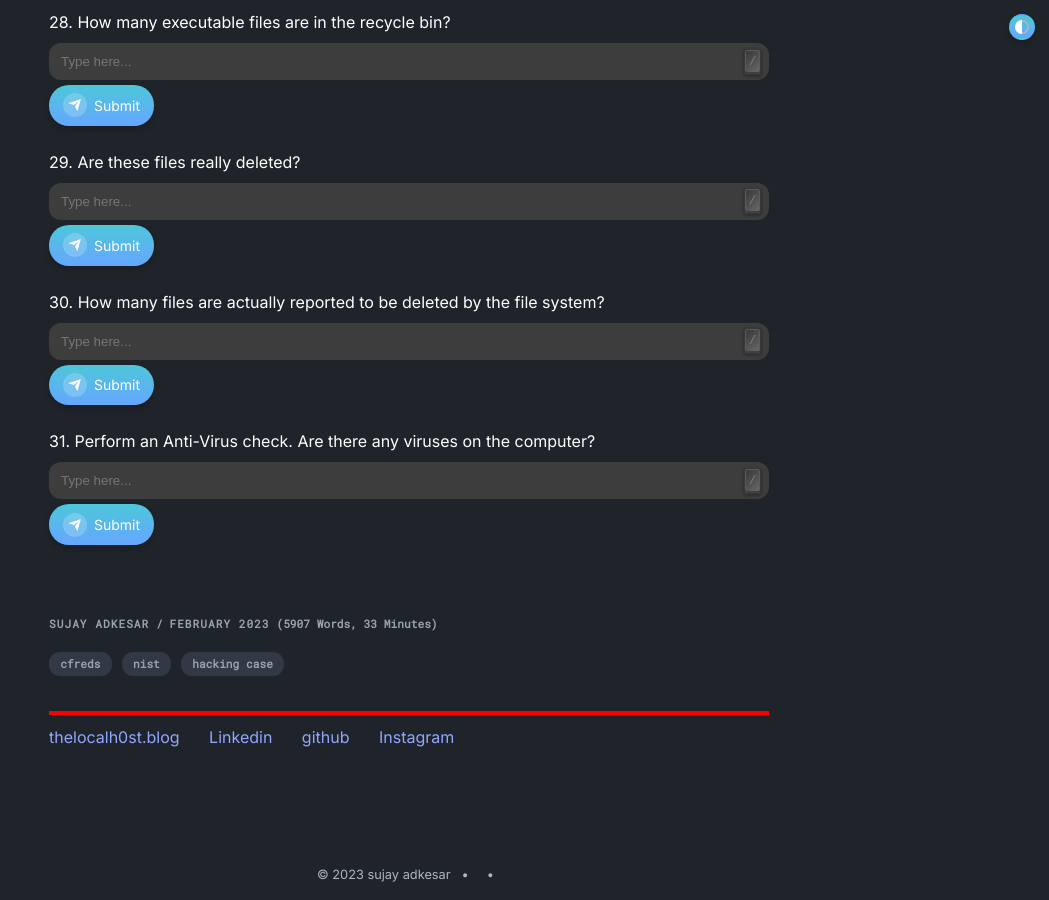
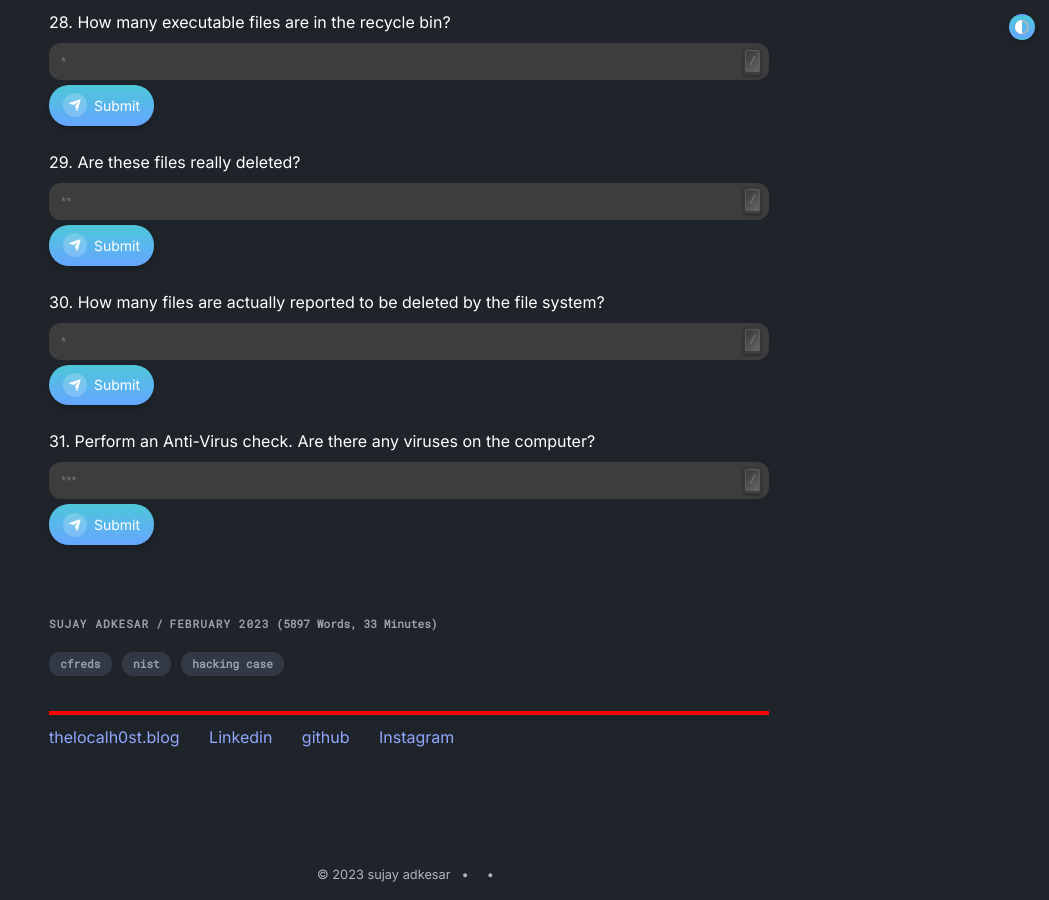
Before and after one commit to thelocalh0st/ForensicsWorkstation, a Jekyll site: the page built from _posts/2023-02-12-nist-hackingcase.md, in a window 1280 px wide and 900 px high, scrolled down 5471 px. Shown: the whole window, without its empty margins (231-1280 px from the left). Built offline with Jekyll 4.4.1, drawn with Linux system fonts in a browser that asks for light colours.

Commit message:
Update 2023-02-12-nist-hackingcase.md

```diff
--- a/_posts/2023-02-12-nist-hackingcase.md
+++ b/_posts/2023-02-12-nist-hackingcase.md
@@ -32,7 +32,7 @@ On `09/20/04` , a `Dell CPi notebook computer`, serial # VLQLW, was found abando
 <form onsubmit="verifyAnswer(); return false;">
   <label for="answer">1. What is the image hash? Does the acquisition and verification hash match? </label>
   <label class="search-label">
-    <input type="text" name="text" class="input" id="answer" required="" placeholder="Type here...">
+    <input type="text" name="text" class="input" id="answer" required="" placeholder="********************************">
     <kbd class="slash-icon">/</kbd>
     <svg class="search-icon" xmlns="http://www.w3.org/2000/svg" version="1.1" xmlns:xlink="http://www.w3.org/1999/xlink" width="512" height="512" x="0" y="0" viewBox="0 0 56.966 56.966" style="enable-background:new 0 0 512 512" xml:space="preserve">
       <g>
@@ -76,7 +76,7 @@ On `09/20/04` , a `Dell CPi notebook computer`, serial # VLQLW, was found abando
 <form onsubmit="verifyAnswer2(); return false;">
   <label for="answer2">2. What operating system was used on the computer? </label>
   <label class="search-label">
-    <input type="text" name="text" class="input" id="answer2" required="" placeholder="Type here...">
+    <input type="text" name="text" class="input" id="answer2" required="" placeholder="********* ******* **">
     <kbd class="slash-icon">/</kbd>
     <svg class="search-icon" xmlns="http://www.w3.org/2000/svg" version="1.1" xmlns:xlink="http://www.w3.org/1999/xlink" width="512" height="512" x="0" y="0" viewBox="0 0 56.966 56.966" style="enable-background:new 0 0 512 512" xml:space="preserve">
       <g>
@@ -208,7 +208,7 @@ On `09/20/04` , a `Dell CPi notebook computer`, serial # VLQLW, was found abando
 <form onsubmit="verifyAnswer5(); return false;">
   <label for="answer5">5. Who is the registered owner?</label>
   <label class="search-label">
-    <input type="text" name="text" class="input" id="answer5" required="" placeholder="Type here...">
+    <input type="text" name="text" class="input" id="answer5" required="" placeholder="**** *******">
     <kbd class="slash-icon">/</kbd>
     <svg class="search-icon" xmlns="http://www.w3.org/2000/svg" version="1.1" xmlns:xlink="http://www.w3.org/1999/xlink" width="512" height="512" x="0" y="0" viewBox="0 0 56.966 56.966" style="enable-background:new 0 0 512 512" xml:space="preserve">
       <g>
@@ -252,7 +252,7 @@ On `09/20/04` , a `Dell CPi notebook computer`, serial # VLQLW, was found abando
 <form onsubmit="verifyAnswer6(); return false;">
   <label for="answer6">6. What is the computer account name?</label>
   <label class="search-label">
-    <input type="text" name="text" class="input" id="answer6" required="" placeholder="Type here...">
+    <input type="text" name="text" class="input" id="answer6" required="" placeholder="*-*************">
     <kbd class="slash-icon">/</kbd>
     <svg class="search-icon" xmlns="http://www.w3.org/2000/svg" version="1.1" xmlns:xlink="http://www.w3.org/1999/xlink" width="512" height="512" x="0" y="0" viewBox="0 0 56.966 56.966" style="enable-background:new 0 0 512 512" xml:space="preserve">
       <g>
@@ -382,7 +382,7 @@ On `09/20/04` , a `Dell CPi notebook computer`, serial # VLQLW, was found abando
 <form onsubmit="verifyAnswer9(); return false;">
   <label for="answer9">9. How many accounts are recorded (total number)?</label>
   <label class="search-label">
-    <input type="text" name="text" class="input" id="answer9" required="" placeholder="Type here...">
+    <input type="text" name="text" class="input" id="answer9" required="" placeholder="*">
     <kbd class="slash-icon">/</kbd>
     <svg class="search-icon" xmlns="http://www.w3.org/2000/svg" version="1.1" xmlns:xlink="http://www.w3.org/1999/xlink" width="512" height="512" x="0" y="0" viewBox="0 0 56.966 56.966" style="enable-background:new 0 0 512 512" xml:space="preserve">
       <g>
@@ -426,7 +426,7 @@ On `09/20/04` , a `Dell CPi notebook computer`, serial # VLQLW, was found abando
 <form onsubmit="verifyAnswer10(); return false;">
   <label for="answer10">10. What is the account name of the user who mostly uses the computer?</label>
   <label class="search-label">
-    <input type="text" name="text" class="input" id="answer10" required="" placeholder="Type here...">
+    <input type="text" name="text" class="input" id="answer10" required="" placeholder="**. ****">
     <kbd class="slash-icon">/</kbd>
     <svg class="search-icon" xmlns="http://www.w3.org/2000/svg" version="1.1" xmlns:xlink="http://www.w3.org/1999/xlink" width="512" height="512" x="0" y="0" viewBox="0 0 56.966 56.966" style="enable-background:new 0 0 512 512" xml:space="preserve">
       <g>
@@ -470,7 +470,7 @@ On `09/20/04` , a `Dell CPi notebook computer`, serial # VLQLW, was found abando
 <form onsubmit="verifyAnswer11(); return false;">
   <label for="answer11">11. Who was the last user to logon to the computer?</label>
   <label class="search-label">
-    <input type="text" name="text" class="input" id="answer11" required="" placeholder="Type here...">
+    <input type="text" name="text" class="input" id="answer11" required="" placeholder="**. ****">
     <kbd class="slash-icon">/</kbd>
     <svg class="search-icon" xmlns="http://www.w3.org/2000/svg" version="1.1" xmlns:xlink="http://www.w3.org/1999/xlink" width="512" height="512" x="0" y="0" viewBox="0 0 56.966 56.966" style="enable-background:new 0 0 512 512" xml:space="preserve">
       <g>
@@ -655,7 +655,7 @@ On `09/20/04` , a `Dell CPi notebook computer`, serial # VLQLW, was found abando
 <form onsubmit="verifyAnswer15(); return false;">
   <label for="answer15">15. In the above answer, the first 3 hex characters of the MAC address report the vendor of the card. Which NIC card was used during the installation and set-up for LOOK@LAN?</label>
   <label class="search-label">
-    <input type="text" name="text" class="input" id="answer15" required="" placeholder="Type here...">
+    <input type="text" name="text" class="input" id="answer15" required="" placeholder="*******">
     <kbd class="slash-icon">/</kbd>
     <svg class="search-icon" xmlns="http://www.w3.org/2000/svg" version="1.1" xmlns:xlink="http://www.w3.org/1999/xlink" width="512" height="512" x="0" y="0" viewBox="0 0 56.966 56.966" style="enable-background:new 0 0 512 512" xml:space="preserve">
       <g>
@@ -751,7 +751,7 @@ On `09/20/04` , a `Dell CPi notebook computer`, serial # VLQLW, was found abando
 <form onsubmit="verifyAnswer17(); return false;">
   <label for="answer17">17. What is the SMTP email address for Mr. Evil?</label>
   <label class="search-label">
-    <input type="text" name="text" class="input" id="answer17" required="" placeholder="Type here...">
+    <input type="text" name="text" class="input" id="answer17" required="" placeholder="*********@*********.***">
     <kbd class="slash-icon">/</kbd>
     <svg class="search-icon" xmlns="http://www.w3.org/2000/svg" version="1.1" xmlns:xlink="http://www.w3.org/1999/xlink" width="512" height="512" x="0" y="0" viewBox="0 0 56.966 56.966" style="enable-background:new 0 0 512 512" xml:space="preserve">
       <g>
@@ -795,7 +795,7 @@ On `09/20/04` , a `Dell CPi notebook computer`, serial # VLQLW, was found abando
 <form onsubmit="verifyAnswer18(); return false;">
   <label for="answer18">18. What are the NNTP (news server) settings for Mr. Evil?</label>
   <label class="search-label">
-    <input name="text" class="input" id="answer18" required="" placeholder="Type here...">
+    <input name="text" class="input" id="answer18" required="" placeholder="****.******.*********.***">
     <kbd class="slash-icon">/</kbd>
     <svg class="search-icon" xmlns="http://www.w3.org/2000/svg" version="1.1" xmlns:xlink="http://www.w3.org/1999/xlink" width="512" height="512" x="0" y="0" viewBox="0 0 56.966 56.966" style="enable-background:new 0 0 512 512" xml:space="preserve">
       <g>
@@ -1010,7 +1010,7 @@ the user settings that was shown when the user was online and in a chat channel?
 <form onsubmit="verifyAnswer23(); return false;">
   <label for="answer23">23. Ethereal, a popular “sniffing” program that can be used to intercept wired and wireless internet packets was also found to be installed. When TCP packets are collected and re-assembled, the default save directory is that users \My Documents directory. What is the name of the file that contains the intercepted data?</label>
   <label class="search-label">
-    <input type="text" name="text" class="input" id="answer23" required="" placeholder="Type here...">
+    <input type="text" name="text" class="input" id="answer23" required="" placeholder="***********">
     <kbd class="slash-icon">/</kbd>
     <svg class="search-icon" xmlns="http://www.w3.org/2000/svg" version="1.1" xmlns:xlink="http://www.w3.org/1999/xlink" width="512" height="512" x="0" y="0" viewBox="0 0 56.966 56.966" style="enable-background:new 0 0 512 512" xml:space="preserve">
       <!-- Search icon path -->
@@ -1053,7 +1053,7 @@ the user settings that was shown when the user was online and in a chat channel?
 <form onsubmit="verifyAnswer24(); return false;">
   <label for="answer24">24. Viewing the file in a text format reveals much information about who and what was intercepted. What type of wireless computer was the victim (person who had his internet surfing recorded) using?</label>
   <label class="search-label">
-    <input type="text" name="text" class="input" id="answer24" required="" placeholder="Type here...">
+    <input type="text" name="text" class="input" id="answer24" required="" placeholder="******* ** (****** **)">
     <kbd class="slash-icon">/</kbd>
     <svg class="search-icon" xmlns="http://www.w3.org/2000/svg" version="1.1" xmlns:xlink="http://www.w3.org/1999/xlink" width="512" height="512" x="0" y="0" viewBox="0 0 56.966 56.966" style="enable-background:new 0 0 512 512" xml:space="preserve">
       <!-- Search icon path -->
@@ -1138,7 +1138,7 @@ the user settings that was shown when the user was online and in a chat channel?
 <form onsubmit="verifyAnswer26(); return false;">
   <label for="answer26">26. Search for the main user's web-based email address. What is it?</label>
   <label class="search-label">
-    <input type="text" name="text" class="input" id="answer26" required="" placeholder="Type here...">
+    <input type="text" name="text" class="input" id="answer26" required="" placeholder="***********@******.***">
     <kbd class="slash-icon">/</kbd>
     <svg class="search-icon" xmlns="http://www.w3.org/2000/svg" version="1.1" xmlns:xlink="http://www.w3.org/1999/xlink" width="512" height="512" x="0" y="0" viewBox="0 0 56.966 56.966" style="enable-background:new 0 0 512 512" xml:space="preserve">
       <!-- Search icon path -->
@@ -1181,7 +1181,7 @@ the user settings that was shown when the user was online and in a chat channel?
 <form onsubmit="verifyAnswer27(); return false;">
   <label for="answer27">27. Yahoo Mail, a popular web-based email service, saves copies of the email under what file name?</label>
   <label class="search-label">
-    <input type="text" name="text" class="input" id="answer27" required="" placeholder="Type here...">
+    <input type="text" name="text" class="input" id="answer27" required="" placeholder="***********[*].***">
     <kbd class="slash-icon">/</kbd>
     <svg class="search-icon" xmlns="http://www.w3.org/2000/svg" version="1.1" xmlns:xlink="http://www.w3.org/1999/xlink" width="512" height="512" x="0" y="0" viewBox="0 0 56.966 56.966" style="enable-background:new 0 0 512 512" xml:space="preserve">
       <!-- Search icon path -->
@@ -1223,7 +1223,7 @@ the user settings that was shown when the user was online and in a chat channel?
 <form onsubmit="verifyAnswer28(); return false;">
   <label for="answer28">28. How many executable files are in the recycle bin?</label>
   <label class="search-label">
-    <input type="text" name="text" class="input" id="answer28" required="" placeholder="Type here...">
+    <input type="text" name="text" class="input" id="answer28" required="" placeholder="*">
     <kbd class="slash-icon">/</kbd>
     <svg class="search-icon" xmlns="http://www.w3.org/2000/svg" version="1.1" xmlns:xlink="http://www.w3.org/1999/xlink" width="512" height="512" x="0" y="0" viewBox="0 0 56.966 56.966" style="enable-background:new 0 0 512 512" xml:space="preserve">
       <!-- Search icon path -->
@@ -1266,7 +1266,7 @@ the user settings that was shown when the user was online and in a chat channel?
 <form onsubmit="verifyAnswer29(); return false;">
   <label for="answer29">29. Are these files really deleted?</label>
   <label class="search-label">
-    <input type="text" name="text" class="input" id="answer29" required="" placeholder="Type here...">
+    <input type="text" name="text" class="input" id="answer29" required="" placeholder="**">
     <kbd class="slash-icon">/</kbd>
     <svg class="search-icon" xmlns="http://www.w3.org/2000/svg" version="1.1" xmlns:xlink="http://www.w3.org/1999/xlink" width="512" height="512" x="0" y="0" viewBox="0 0 56.966 56.966" style="enable-background:new 0 0 512 512" xml:space="preserve">
       <!-- Search icon path -->
@@ -1309,7 +1309,7 @@ the user settings that was shown when the user was online and in a chat channel?
 <form onsubmit="verifyAnswer30(); return false;">
   <label for="answer30">30. How many files are actually reported to be deleted by the file system?</label>
   <label class="search-label">
-    <input type="text" name="text" class="input" id="answer30" required="" placeholder="Type here...">
+    <input type="text" name="text" class="input" id="answer30" required="" placeholder="*">
     <kbd class="slash-icon">/</kbd>
     <svg class="search-icon" xmlns="http://www.w3.org/2000/svg" version="1.1" xmlns:xlink="http://www.w3.org/1999/xlink" width="512" height="512" x="0" y="0" viewBox="0 0 56.966 56.966" style="enable-background:new 0 0 512 512" xml:space="preserve">
       <!-- Search icon path -->
@@ -1352,7 +1352,7 @@ the user settings that was shown when the user was online and in a chat channel?
 <form onsubmit="verifyAnswer31(); return false;">
   <label for="answer31">31. Perform an Anti-Virus check. Are there any viruses on the computer?</label>
   <label class="search-label">
-    <input type="text" name="text" class="input" id="answer31" required="" placeholder="Type here...">
+    <input type="text" name="text" class="input" id="answer31" required="" placeholder="***">
     <kbd class="slash-icon">/</kbd>
     <svg class="search-icon" xmlns="http://www.w3.org/2000/svg" version="1.1" xmlns:xlink="http://www.w3.org/1999/xlink" width="512" height="512" x="0" y="0" viewBox="0 0 56.966 56.966" style="enable-background:new 0 0 512 512" xml:space="preserve">
       <!-- Search icon path -->
```
Also changed, not shown: other parts of _posts/2023-02-12-nist-hackingcase.md (+1 -1 lines).
